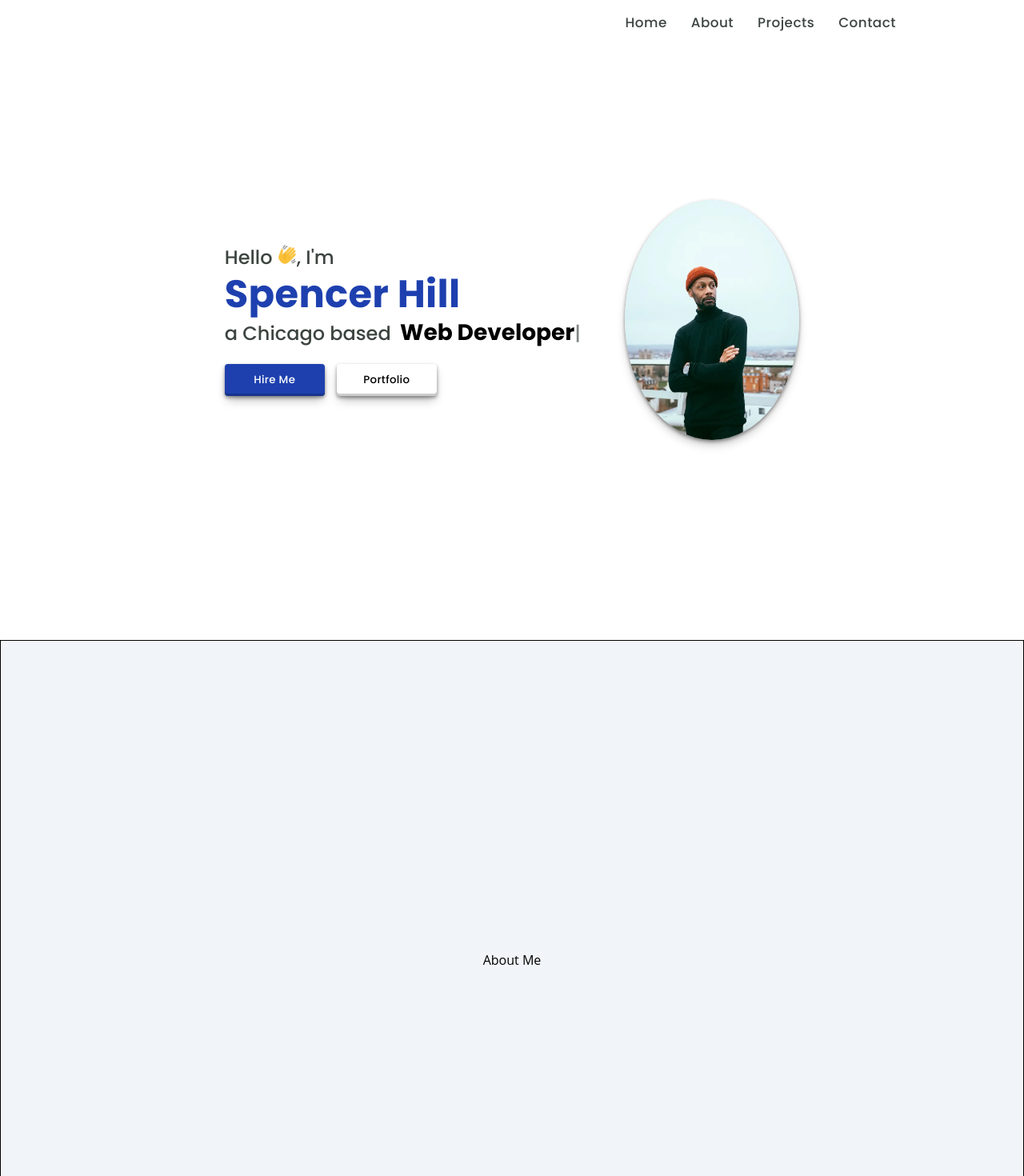
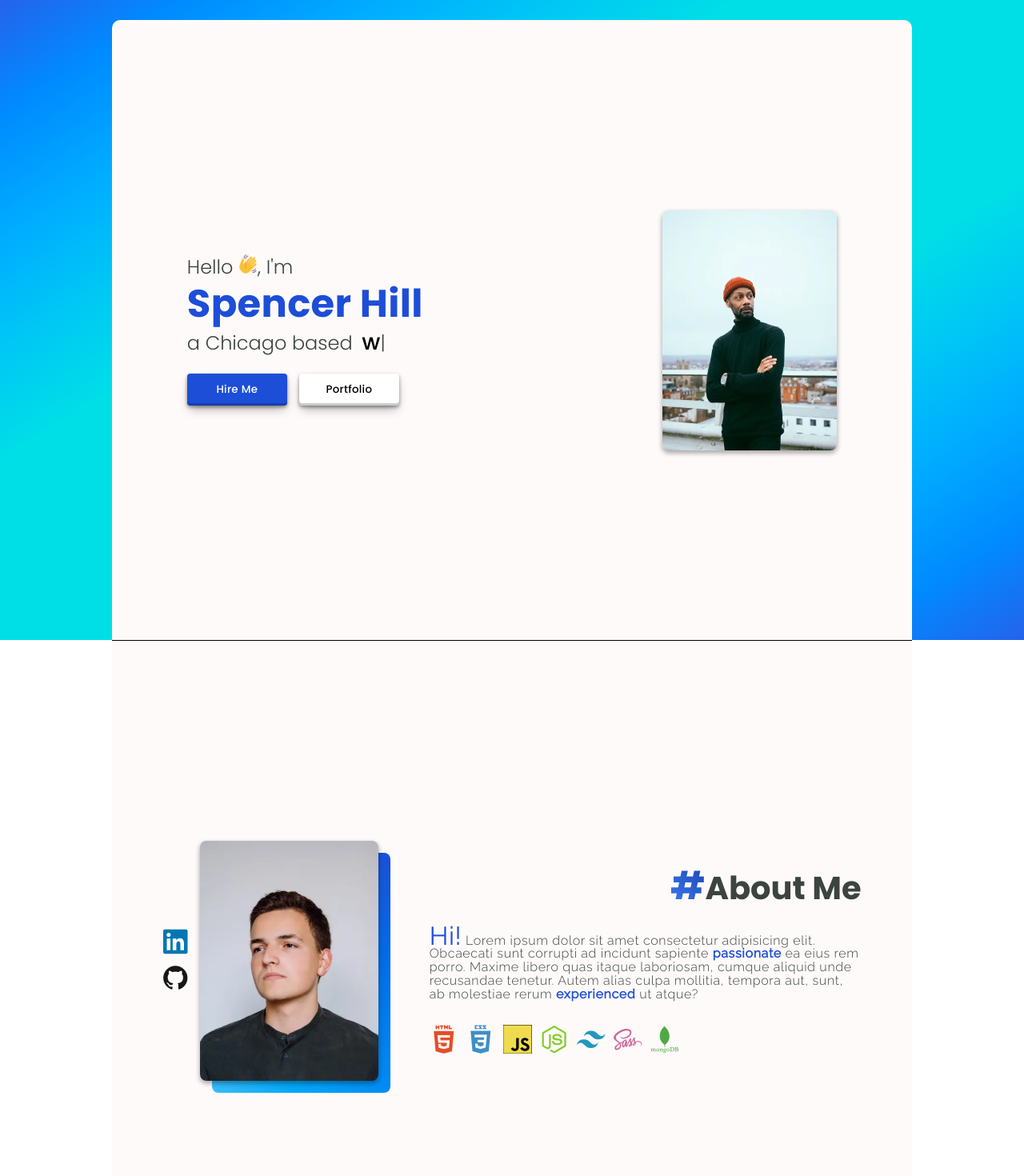
Before and after one commit to spencerhill97/portfolio, a React (Vite) app: page / in a window 1280 px wide. Shown: the top 1470 px of the page at 80% size. Built offline with nearby package versions, Linux system fonts and the light colour scheme.

Commit message:
finishing about me page

```diff
--- a/index.html
+++ b/index.html
@@ -7,9 +7,15 @@
     <link rel="preconnect" href="https://fonts.googleapis.com" />
     <link rel="preconnect" href="https://fonts.gstatic.com" crossorigin />
     <link
-      href="https://fonts.googleapis.com/css2?family=Lato:wght@700;900&family=Poppins:wght@100;500;700&family=Rubik:wght@300;500;700&display=swap"
+      href="https://fonts.googleapis.com/css2?family=Poppins:wght@300;500;700&family=Raleway:wght@300;400&family=Rubik:wght@500&display=swap"
       rel="stylesheet"
     />
+
+    <link
+      rel="stylesheet"
+      href="https://cdn.jsdelivr.net/gh/devicons/devicon@v2.15.1/devicon.min.css"
+    />
+
     <script
       src="https://kit.fontawesome.com/1ca06ab280.js"
       crossorigin="anonymous"
--- a/src/App.jsx
+++ b/src/App.jsx
@@ -7,7 +7,6 @@ import Projects from "./pages/Projects";
 function App() {
   return (
     <div className="main-wrapper">
-      <Navbar />
       <Hero />
       <About />
       <Projects />
--- /dev/null
+++ b/src/data/projects.js
@@ -0,0 +1,58 @@
+import mock from "../images/mock.webp";
+
+export const projects = [
+  {
+    id: 1,
+    name: "project name",
+    image: mock,
+    description:
+      "Lorem ipsum dolor sit amet consectetur adipisicing elitAspernatur, aut.",
+    github: "#githubLink",
+    website: "#liveSite",
+  },
+  {
+    id: 2,
+    name: "project name",
+    image: mock,
+    description:
+      "Lorem ipsum dolor sit amet consectetur adipisicing elitAspernatur, aut.",
+    github: "#githubLink",
+    website: "#liveSite",
+  },
+  {
+    id: 3,
+    name: "project name",
+    image: mock,
+    description:
+      "Lorem ipsum dolor sit amet consectetur adipisicing elitAspernatur, aut.",
+    github: "#githubLink",
+    website: "#liveSite",
+  },
+  {
+    id: 4,
+    name: "project name",
+    image: mock,
+    description:
+      "Lorem ipsum dolor sit amet consectetur adipisicing elitAspernatur, aut.",
+    github: "#githubLink",
+    website: "#liveSite",
+  },
+  {
+    id: 5,
+    name: "project name",
+    image: mock,
+    description:
+      "Lorem ipsum dolor sit amet consectetur adipisicing elitAspernatur, aut.",
+    github: "#githubLink",
+    website: "#liveSite",
+  },
+  {
+    id: 6,
+    name: "project name",
+    image: mock,
+    description:
+      "Lorem ipsum dolor sit amet consectetur adipisicing elitAspernatur, aut.",
+    github: "#githubLink",
+    website: "#liveSite",
+  },
+];
--- a/src/index.css
+++ b/src/index.css
@@ -129,11 +129,7 @@ table {
 }
 
 :root {
-  --main-bg: #f1f5f9;
-  --backup-fonts: -apple-system, BlinkMacSystemFont, "Segoe UI", Roboto,
-    Helvetica, Arial, sans-serif, "Apple Color Emoji", "Segoe UI Emoji",
-    "Segoe UI Symbol";
-  --primary-50: #f5f5f5;
+  --primary-50: #eff6ff;
   --primary-100: #dbeafe;
   --primary-200: #bfdbfe;
   --primary-300: #93c5fd;
@@ -144,6 +140,11 @@ table {
   --primary-800: #1e40af;
   --primary-900: #1e3a8a;
   --primary-950: #172554;
+
+  --secondary-200: #bae6fd;
+  --secondary-300: #7dd3fc;
+  --secondary-400: #38bdf8;
+
   --black-font: rgb(60, 68, 63);
 }
 
@@ -157,13 +158,59 @@ table {
 .main-wrapper {
   width: 100%;
   height: 100%;
+  position: relative;
+  top: 25px;
 }
 
+.bg-overlay {
+  position: fixed;
+  height: 100vh;
+  width: 100%;
+  top: 0;
+  background-image: linear-gradient(
+    to right bottom,
+    #2563eb,
+    #008bff,
+    #00abff,
+    #00c7f4,
+    #00dfe6,
+    #00dfe6,
+    #00dfe6,
+    #00dfe6,
+    #00c7f4,
+    #00abff,
+    #008bff,
+    #2563eb
+  );
+  z-index: -1;
+}
+
+/*======================================== GLOBAL CLASSES ======================================== */
+
 .wrapper {
-  width: 100%;
-  display: grid;
-  place-items: center;
+  background-color: #fffafa;
+  width: 90%;
+  max-width: 1000px;
+  margin: 0 auto;
 }
+
+.page-title {
+  font-family: "Poppins", sans-serif;
+  font-size: 2.5rem;
+  font-weight: 700;
+  color: var(--black-font);
+}
+
+.description {
+  font-weight: 300;
+  font-family: "Raleway", sans-serif;
+  color: var(--black-font);
+  letter-spacing: 0.02rem;
+}
+
+/*======================================== PAGES ======================================== */
+
+/*======================================== NAVBAR ======================================== */
 
 .nav-wrapper {
   width: 100%;
@@ -226,13 +273,19 @@ li:hover::before {
   transform: scaleX(1);
 }
 
+/*======================================== HOME PAGE ======================================== */
+
+.hero.wrapper {
+  border-radius: 10px 10px 0 0;
+}
+
 .home {
-  min-height: 100vh;
+  /* subtracting the padding from main wrapper */
+  min-height: calc(100vh - 25px);
   width: 100%;
-  max-width: 1000px;
   display: flex;
   align-items: center;
-  justify-content: center;
+  justify-content: space-evenly;
   gap: 50px;
 }
 
@@ -259,13 +312,13 @@ li:hover::before {
 
 .intro,
 .occupation {
-  font-weight: 500;
+  font-weight: 300;
   font-size: 1.5rem;
   color: rgb(60, 68, 63);
 }
 
 .span {
-  font-weight: 700;
+  font-weight: 500;
   font-size: 1.75rem !important;
   margin-left: 5px;
   color: black;
@@ -275,7 +328,7 @@ li:hover::before {
   font-size: max(2rem, 3rem);
   letter-spacing: 0.02rem;
   font-weight: 800;
-  color: var(--primary-800);
+  color: var(--primary-700);
 }
 
 .btn-container {
@@ -322,25 +375,25 @@ li:hover::before {
 }
 
 .hire.btn {
-  background-color: var(--primary-800);
-  border: var(--primary-900);
+  background-color: var(--primary-700);
+  border: var(--primary-600);
   color: white;
 }
 
 .portfolio.btn {
   background-color: white;
-  border: var(--primary-300);
+  border: var(--primary-50);
   color: black;
 }
 
 .hire.btn:hover {
-  background-color: var(--primary-700);
-  border: var(--primary-500);
+  background-color: var(--primary-500);
+  border: var(--primary-600);
 }
 
 .portfolio.btn:hover {
   background-color: var(--primary-200);
-  border: var(--primary-300);
+  border: var(--primary-200);
 }
 
 .hire.btn:active,
@@ -350,26 +403,182 @@ li:hover::before {
 
 figure {
   height: 300px;
+}
+
+.portrait {
+  object-fit: cover;
+  height: 100%;
+  width: 100%;
+  box-shadow: rgba(0, 0, 0, 0.16) 0px 3px 6px, rgba(0, 0, 0, 0.23) 0px 3px 6px;
+  position: relative;
+  border-radius: 8px;
+}
+
+/*======================================== ABOUT PAGE ======================================== */
+.about {
+  width: 100%;
+  min-height: 100vh;
+  border-top: 1px solid black;
+  display: flex;
+  align-items: center;
+  justify-content: space-evenly;
+  gap: 50px;
+  padding-right: 50px;
+  padding-left: 50px;
+}
+
+.about article > h2.page-title {
+  text-align: end;
+}
+
+.about > article:first-of-type {
+  width: 30%;
+  display: flex;
+  gap: 15px;
+  align-items: center;
+}
+
+.about-img-container {
   position: relative;
 }
 
-.portrait {
-  object-fit: contain;
+.border-design {
+  background-image: linear-gradient(
+    to right top,
+    #38bdf8,
+    #00a5f7,
+    #008bf3,
+    #006ee9,
+    #1d4ed8
+  );
+  width: 100%;
   height: 100%;
-  width: 100%;
-  border-radius: 50%;
-  box-shadow: rgba(0, 0, 0, 0.4) 0px 2px 4px,
-    rgba(0, 0, 0, 0.3) 0px 7px 13px -3px, rgba(0, 0, 0, 0.2) 0px -3px 0px inset;
+  position: absolute;
+  z-index: 0;
+  top: 15px;
+  left: 15px;
+  border-radius: 8px;
 }
 
-#about,
-#contact,
-#projects {
+.about > article:last-of-type {
+  width: 60%;
+  display: flex;
+  flex-direction: column;
+  gap: 30px;
+}
+
+.about-description {
+  font-weight: 100;
+  font-family: "Raleway", sans-serif;
+  color: var(--black-font);
+  letter-spacing: 0.04rem;
+  line-height: 1.05rem;
+}
+
+.first-word {
+  color: var(--primary-700);
+  font-size: 2rem;
+  font-weight: 500;
+}
+
+.emphasis {
+  color: var(--primary-700);
+  font-weight: 700;
+}
+
+.hashtag {
+  font-size: 3rem;
+  background-color: var(--primary-500);
+  background-image: linear-gradient(
+    45deg,
+    var(--primary-500),
+    var(--primary-800)
+  );
+  background-size: 100%;
+  -webkit-background-clip: text;
+  -moz-background-clip: text;
+  -webkit-text-fill-color: transparent;
+  -moz-text-fill-color: transparent;
+}
+
+.skills-container {
+  display: flex;
+  gap: 10px;
+  flex-wrap: wrap;
+}
+
+/* selecting skills icons */
+.skills-container i {
+  font-size: 2.25rem;
+}
+
+.social-links {
+  display: flex;
+  flex-direction: column;
+  gap: 10px;
+}
+
+.social {
+  font-size: 2rem;
+  text-decoration: none;
+  cursor: pointer;
+}
+
+i.js {
+  background-color: black;
+  border: none;
+}
+
+/*======================================== PROJECTS PAGE ======================================== */
+
+.projects {
   min-height: 100vh;
+  display: flex;
+  flex-direction: column;
+  align-items: center;
+  border-top: 1px solid black;
+}
+
+.projects-list {
+  display: flex;
+  justify-content: center;
+  align-items: center;
+  flex-wrap: wrap;
   width: 100%;
-  background-color: var(--main-bg);
-  color: black;
-  display: grid;
-  place-items: center;
-  border: 1px solid black;
+  gap: 30px;
 }
+
+.projects div {
+  width: 200px;
+  height: 250px;
+}
+
+.card {
+  width: 100%;
+  border: 1px solid light grey;
+  box-shadow: rgba(0, 0, 0, 0.24) 0px 3px 8px;
+  display: flex;
+  flex-direction: column;
+  gap: 5px;
+}
+
+.card h3 {
+  font-family: "Rubik", sans-serif;
+  font-size: 1.1rem;
+  font-weight: 500;
+  text-transform: capitalize;
+  text-align: center;
+}
+
+.card figure {
+  width: 100%;
+  height: 100%;
+}
+
+.project-pic {
+  object-fit: cover;
+  width: 100%;
+  height: 100%;
+}
+
+/*======================================== CONTACT PAGE ======================================== */
--- a/src/main.jsx
+++ b/src/main.jsx
@@ -7,6 +7,7 @@ import AppContext from "./context/GlobalContext.jsx";
 ReactDOM.createRoot(document.getElementById("root")).render(
   <AppContext>
     <React.StrictMode>
+      <span className="bg-overlay"></span>
       <App />
     </React.StrictMode>
   </AppContext>
--- a/src/pages/About.jsx
+++ b/src/pages/About.jsx
@@ -1,6 +1,8 @@
 import { useEffect } from "react";
 import { useInView } from "react-intersection-observer";
 import { useGlobalContext } from "../context/GlobalContext";
+import portrait from "../images/portraitAboutPage.webp";
+import { ImGithub } from "react-icons/im";
 
 const About = () => {
   const { ref, inView } = useInView({
@@ -13,9 +15,53 @@ const About = () => {
   }, [inView]);
 
   return (
-    <div className="about wrapper">
+    <div className="wrapper">
       <section ref={ref} id="about" className="about">
-        <h2>About Me</h2>
+        <article>
+          <div className="social-links">
+            <a
+              className="social linkedin"
+              href="https://www.linkedin.com/in/-spencer-hill-/"
+            >
+              <i class="devicon-linkedin-plain colored"></i>
+            </a>
+            <a
+              className="social github"
+              href="https://github.com/spencerhill97"
+            >
+              <i class="devicon-github-original colored"></i>
+            </a>
+          </div>
+          <figure className="about-img-container">
+            <span className="border-design"></span>
+            <img className="about-pic portrait" src={portrait} alt="portrait" />
+          </figure>
+        </article>
+        <article>
+          <h2 className="page-title">
+            <span className="hashtag">#</span>About Me
+          </h2>
+          <div>
+            <p className="about-description">
+              <span className="first-word">Hi!</span> Lorem ipsum dolor sit amet
+              consectetur adipisicing elit. Obcaecati sunt corrupti ad incidunt
+              sapiente <span className="emphasis">passionate</span> ea eius rem
+              porro. Maxime libero quas itaque laboriosam, cumque aliquid unde{" "}
+              recusandae tenetur. Autem alias culpa mollitia, tempora aut, sunt,
+              ab molestiae rerum <span className="emphasis">experienced</span>{" "}
+              ut atque?
+            </p>
+          </div>
+          <div className="skills-container">
+            <i className="devicon-html5-plain-wordmark colored"></i>
+            <i className="devicon-css3-plain-wordmark colored"></i>
+            <i className="devicon-javascript-plain colored js"></i>
+            <i className="devicon-nodejs-plain colored"></i>
+            <i className="devicon-tailwindcss-plain colored"></i>
+            <i className="devicon-sass-original colored"></i>
+            <i className="devicon-mongodb-plain-wordmark colored"></i>
+          </div>
+        </article>
       </section>
     </div>
   );
--- a/src/pages/Hero.jsx
+++ b/src/pages/Hero.jsx
@@ -19,8 +19,9 @@ const Hero = () => {
 
   useEffect(() => {
     const typed = new Typed(".span", {
-      strings: ["Web Developer"],
+      strings: ["we", "Web Devele", "Web Developer"],
       typeSpeed: 150,
+      loop: true,
     });
 
     return () => {
```
Also changed, not shown: src/pages/Projects.jsx (+30 -3 lines), src/images/mock.webp (added), src/images/portraitAboutPage.webp (added).
